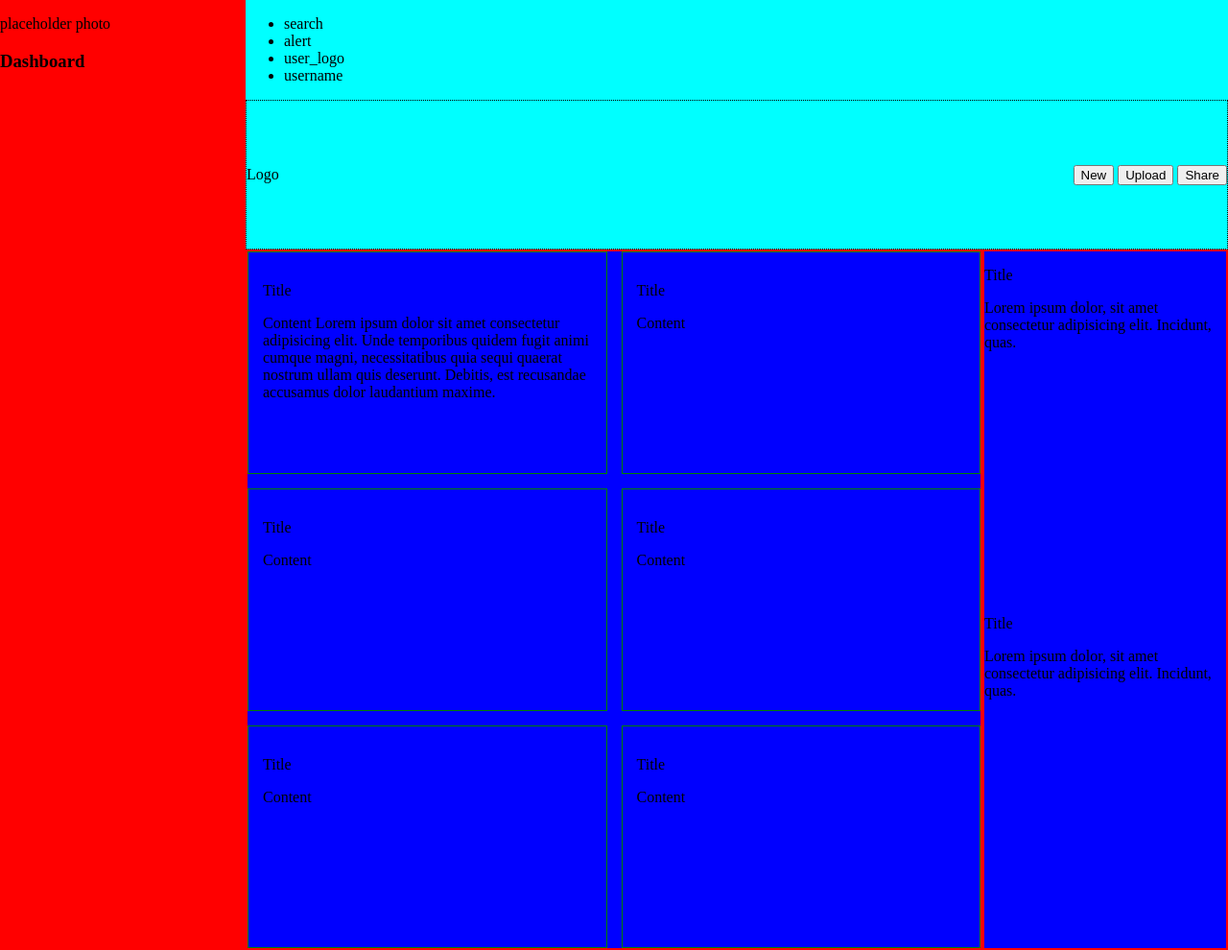
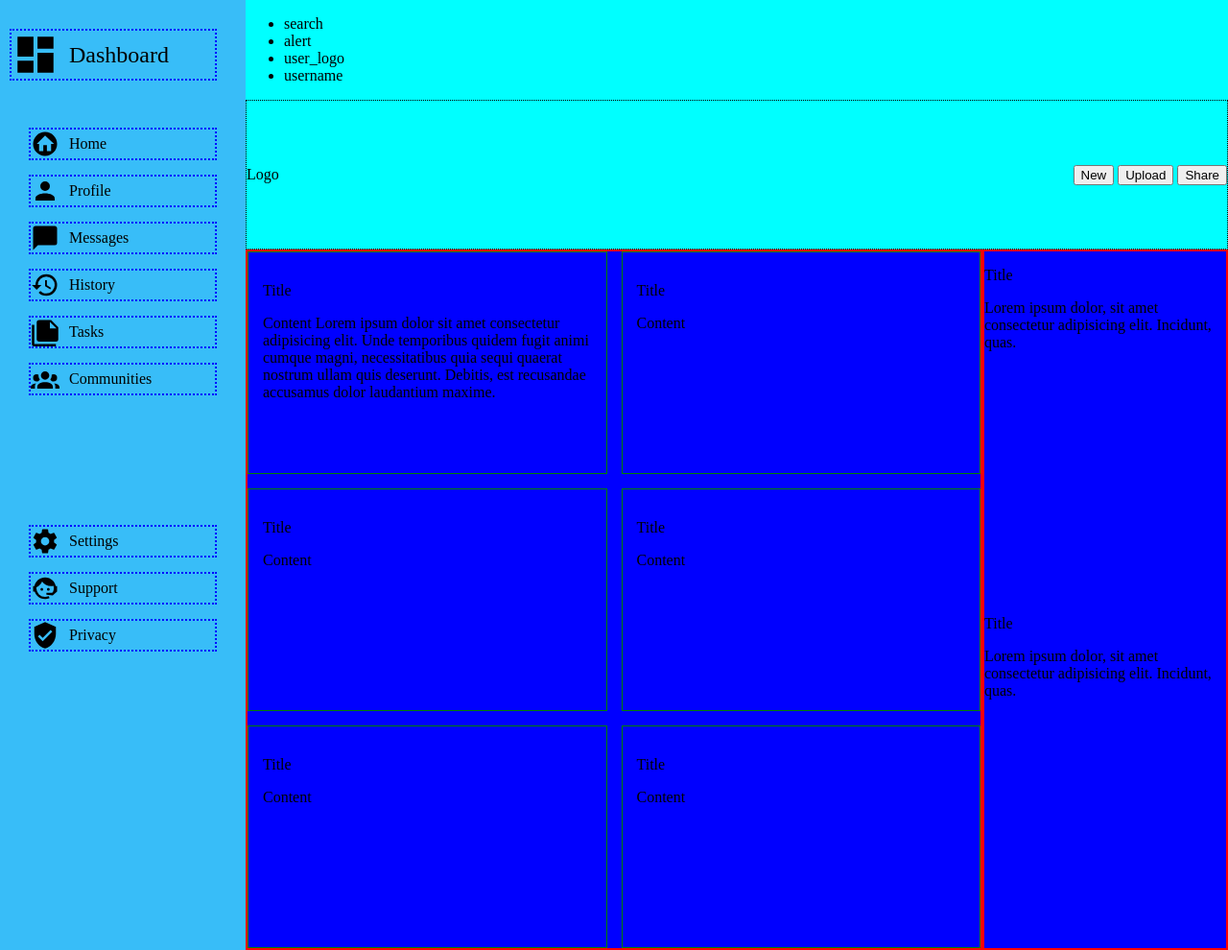
Before and after one commit to SangMunnKim/TOP_admin_dashboard, a plain HTML site: page index.html in a window 1280 px wide. Shown: the whole page at 96% size. Drawn offline with Linux system fonts and the light colour scheme.

Commit message:
Add layout and styling to sidebar
Added styling and corresponding svg sidebar logos.

```diff
--- a/css/style.css
+++ b/css/style.css
@@ -1,6 +1,12 @@
 body {
     margin: 0px;
     padding: 0px;
+}
+
+img.svg {
+    height: 30px;
+    width: auto;
+    display: inline;
 }
 .container {
     display: grid;
@@ -34,7 +40,40 @@ body {
 
 nav.sidebar {
     grid-area: 1 / 1 / 3 / 2;
-    background-color: red;
+    background-color: #38bdf8;
+    padding: 30px;
+
+    display: grid;
+    grid-template-rows: 1fr 4fr 4fr;
+}
+
+nav.sidebar .section1 {
+    grid-row: 1 / 2;
+    font-size: x-large;
+    margin-left: -20px;
+}
+
+nav.sidebar .section2 {
+    grid-row: 2 / 3;
+
+}
+
+nav.sidebar .section3 {
+    grid-row: 3 / 4;
+}
+
+nav.sidebar .section1, nav.sidebar .section2, nav.sidebar .section3 {
+    display: flex;
+    flex-direction: column;
+    gap: 15px;
+
+}
+
+nav.sidebar .line {
+    display: flex;
+    gap: 10px;
+    align-items: center;
+    border: 2px dotted blue;
 }
 
 main.content {
--- a/index.html
+++ b/index.html
@@ -31,9 +31,61 @@
         </header>
 
         <nav class="sidebar">
-            <div class="homeLogo">
-                <p>placeholder photo</p>
-                <h3>Dashboard</h3>
+            <div class="section1">
+                <div class="line">
+                    <img class="svg" src="./icon/sidebar/view-dashboard.svg" style="height: 50px;">
+                    <span>Dashboard</span>
+                </div>
+            </div>
+
+            <div class="section2">
+                <div class="line">
+                    <img class="svg" src="./icon/sidebar/home-circle.svg">
+                    <span>Home</span>
+                </div>
+
+                <div class="line">
+                    <img class="svg" src="./icon/sidebar/account.svg">
+                    <span>Profile</span>
+                </div>
+
+                <div class="line">
+                    <img class="svg" src="./icon/sidebar/message.svg">
+                    <span>Messages</span>
+                </div>
+
+                <div class="line">
+                    <img class="svg" src="./icon/sidebar/history.svg">
+                    <span>History</span>
+                </div>
+
+                <div class="line">
+                    <img class="svg" src="./icon/sidebar/note-multiple.svg">
+                    <span>Tasks</span>
+                </div>
+
+                <div class="line">
+                    <img class="svg" src="./icon/sidebar/account-group.svg">
+                    <span>Communities</span>
+                </div>
+            </div>
+
+            <div class="section3">
+                <div class="line">
+                    <img class="svg" src="./icon/sidebar/cog.svg">
+                    <span>Settings</span>
+                </div>
+
+                <div class="line">
+                    <img class="svg" src="./icon/sidebar/face-agent.svg">
+                    <span>Support</span>
+                </div>
+
+                <div class="line">
+                    <img class="svg" src="./icon/sidebar/shield-check.svg">
+                    <span>Privacy</span>
+                </div>
+
             </div>
         </nav>
 
```
Also changed, not shown: icon/sidebar/account-group.svg (added), icon/sidebar/account.svg (added), icon/sidebar/cog.svg (added), icon/sidebar/face-agent.svg (added), icon/sidebar/history.svg (added), icon/sidebar/home-circle.svg (added), icon/sidebar/message.svg (renamed from icon/message.svg), icon/sidebar/note-multiple.svg (added), icon/sidebar/shield-check.svg (added), icon/sidebar/view-dashboard.svg (added).
